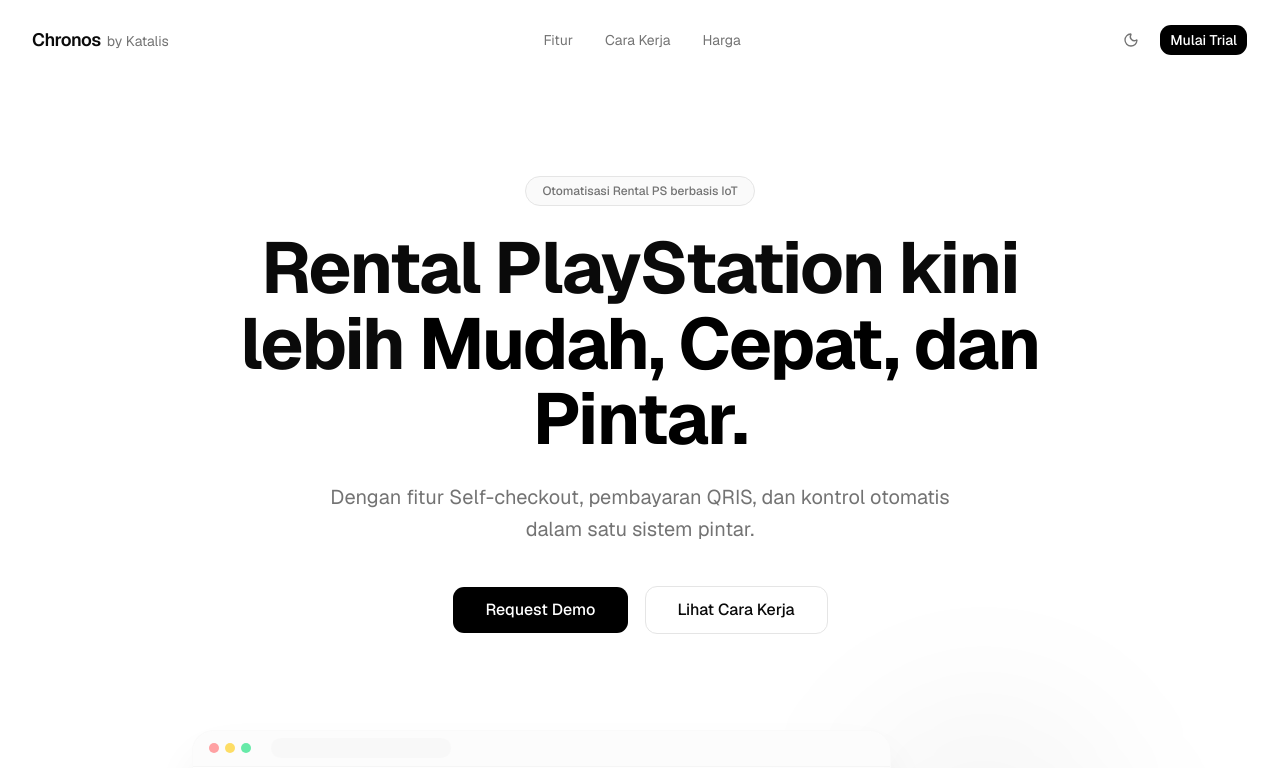
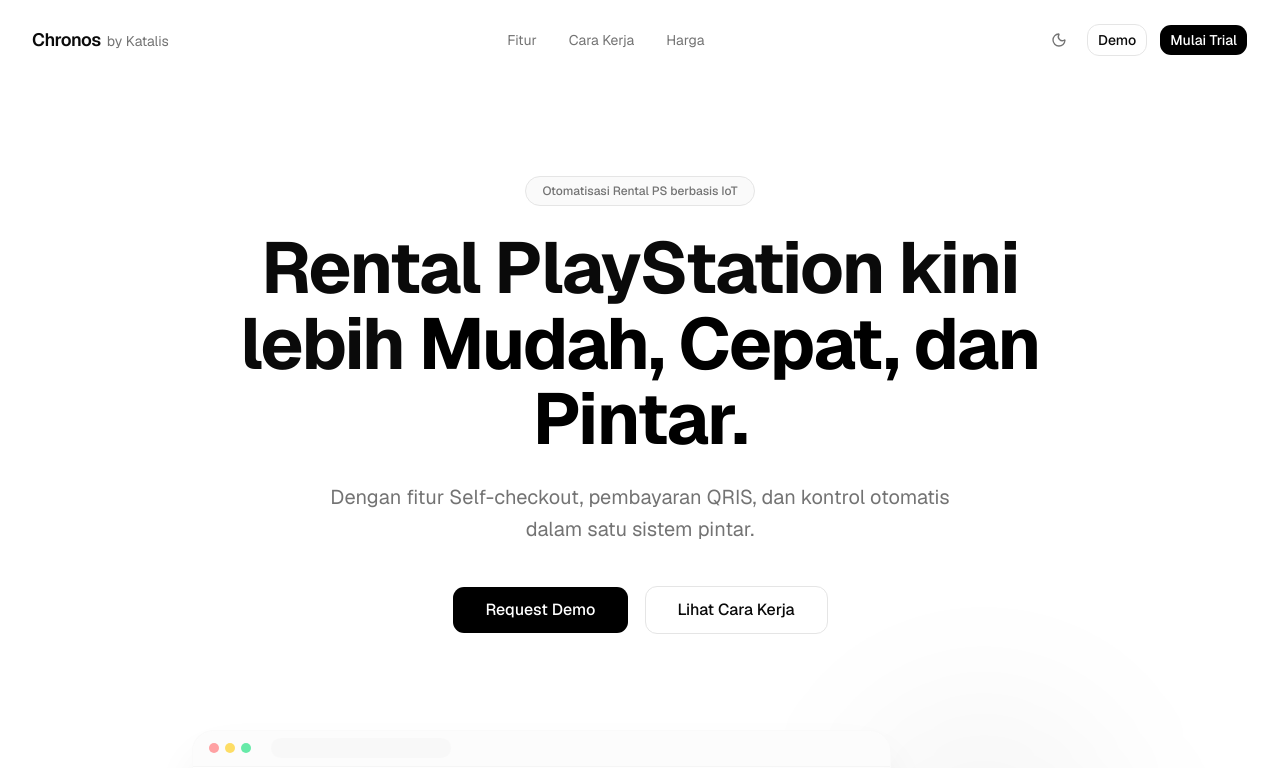
Before and after one commit to denshanif/chronos-landing, a Next.js app: page / in a window 1280 px wide. Shown: the top 768 px of the page. Built offline with nearby package versions, Linux system fonts and the light colour scheme.

Commit message:
feat: add Demo button in navbar linking to chronos.katalisdev.my.id

```diff
--- a/src/components/landing/navbar.tsx
+++ b/src/components/landing/navbar.tsx
@@ -9,6 +9,7 @@ import { useScroll } from "@/hooks/use-scroll";
 import { useTheme } from "@/components/theme-provider";
 
 const WA_LINK = "https://wa.me/6285189897289";
+const DEMO_LINK = "https://chronos.katalisdev.my.id";
 
 const navLinks = [
   { label: "Fitur", href: "#fitur" },
@@ -61,6 +62,11 @@ export default function Navbar() {
             )}
           </button>
 
+          <a href={DEMO_LINK} target="_blank" rel="noopener noreferrer" className="hidden sm:inline-block">
+            <Button variant="outline" size="default">
+              Demo
+            </Button>
+          </a>
           <a href={WA_LINK} target="_blank" rel="noopener noreferrer" className="hidden sm:inline-block">
             <Button variant="default" size="default">
               Mulai Trial
@@ -117,6 +123,11 @@ export default function Navbar() {
                 ))}
               </div>
               <div className="mt-8 space-y-3">
+                <a href={DEMO_LINK} target="_blank" rel="noopener noreferrer" className="block">
+                  <Button variant="outline" size="lg" className="w-full">
+                    Demo
+                  </Button>
+                </a>
                 <a href={WA_LINK} target="_blank" rel="noopener noreferrer" className="block">
                   <Button variant="default" size="lg" className="w-full">
                     Mulai Trial
```
